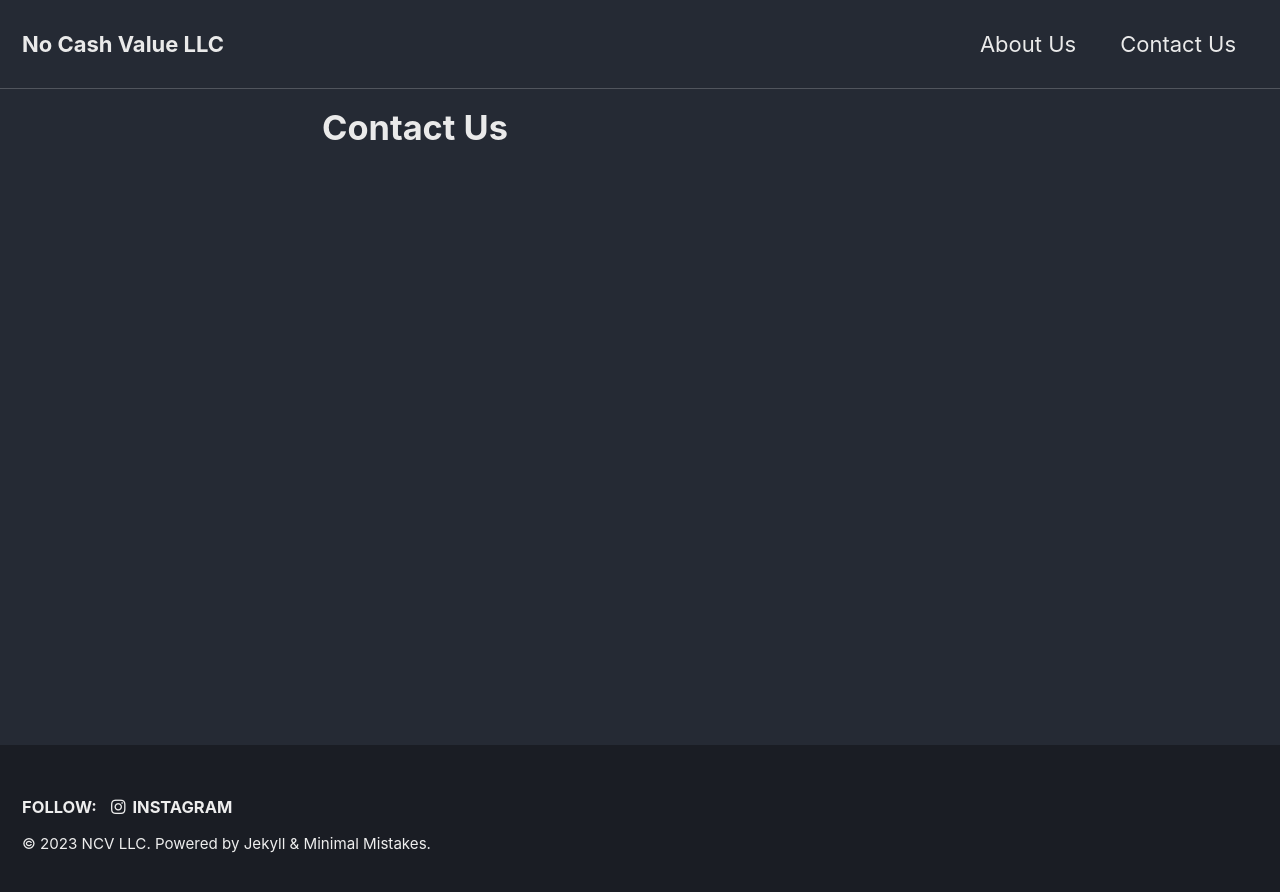
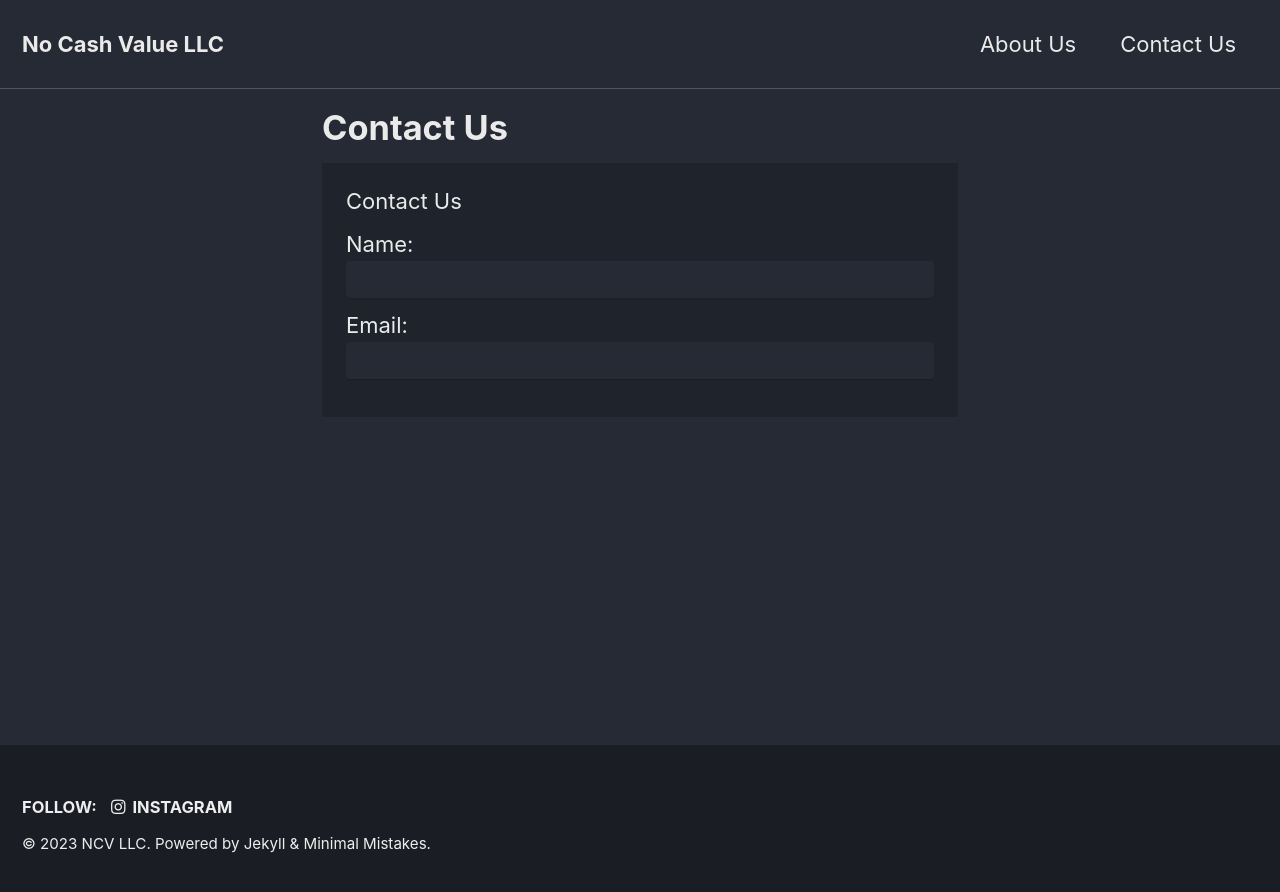
Before and after one commit to cdigitaldetroit/NCVLLC, a Jekyll site: the page built from _pages/contact.md, in a window 1280 px wide. Shown: the top 892 px of the page. Built offline with Jekyll 4.4.1, drawn with Linux system fonts in a browser that asks for light colours; cached includes are drawn as plain includes.

Commit message:
test form

```diff
--- a/_pages/contact.md
+++ b/_pages/contact.md
@@ -2,3 +2,10 @@
 permalink: /contact/
 title: "Contact Us"
 ---
+<form>
+  <fieldset>
+    <legend>Contact Us</legend>
+    Name: <input type="text" size="30"><br>
+    Email: <input type="text" size="30"><br>
+  </fieldset>
+</form>
```
